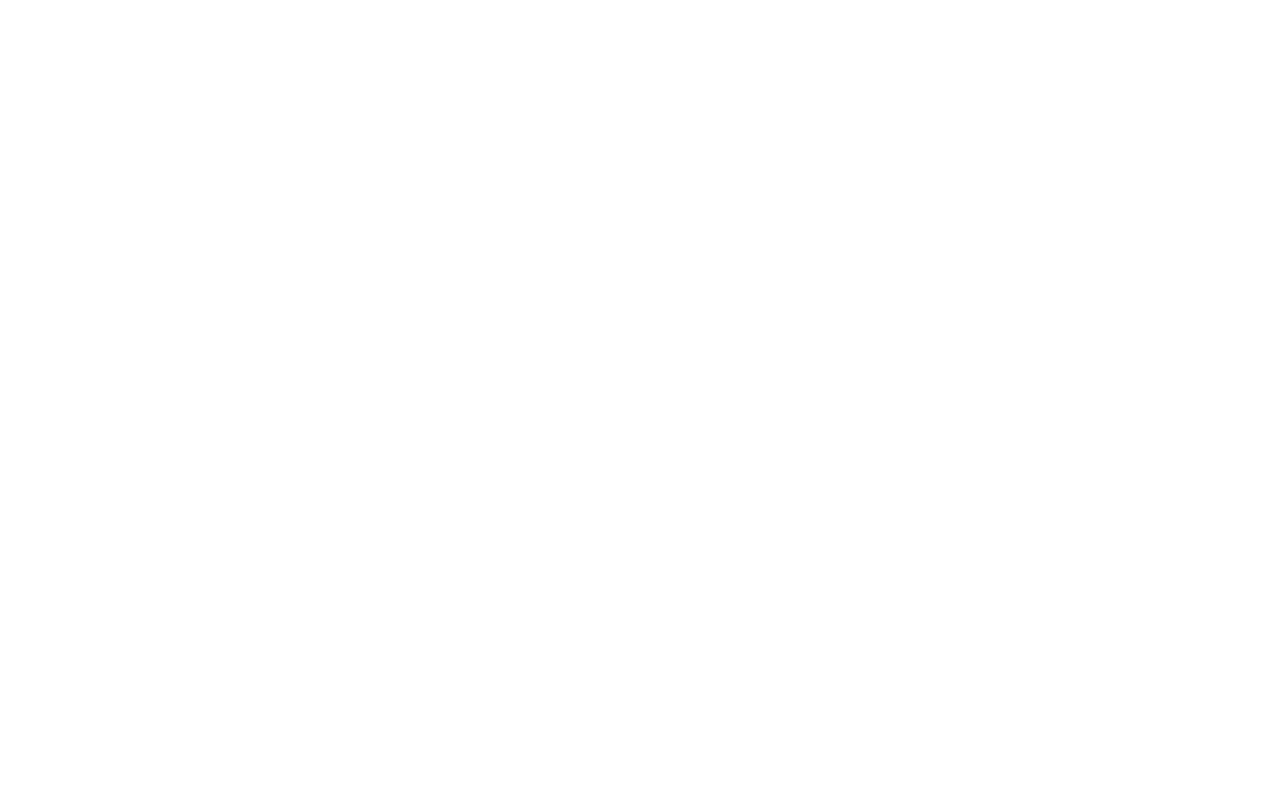
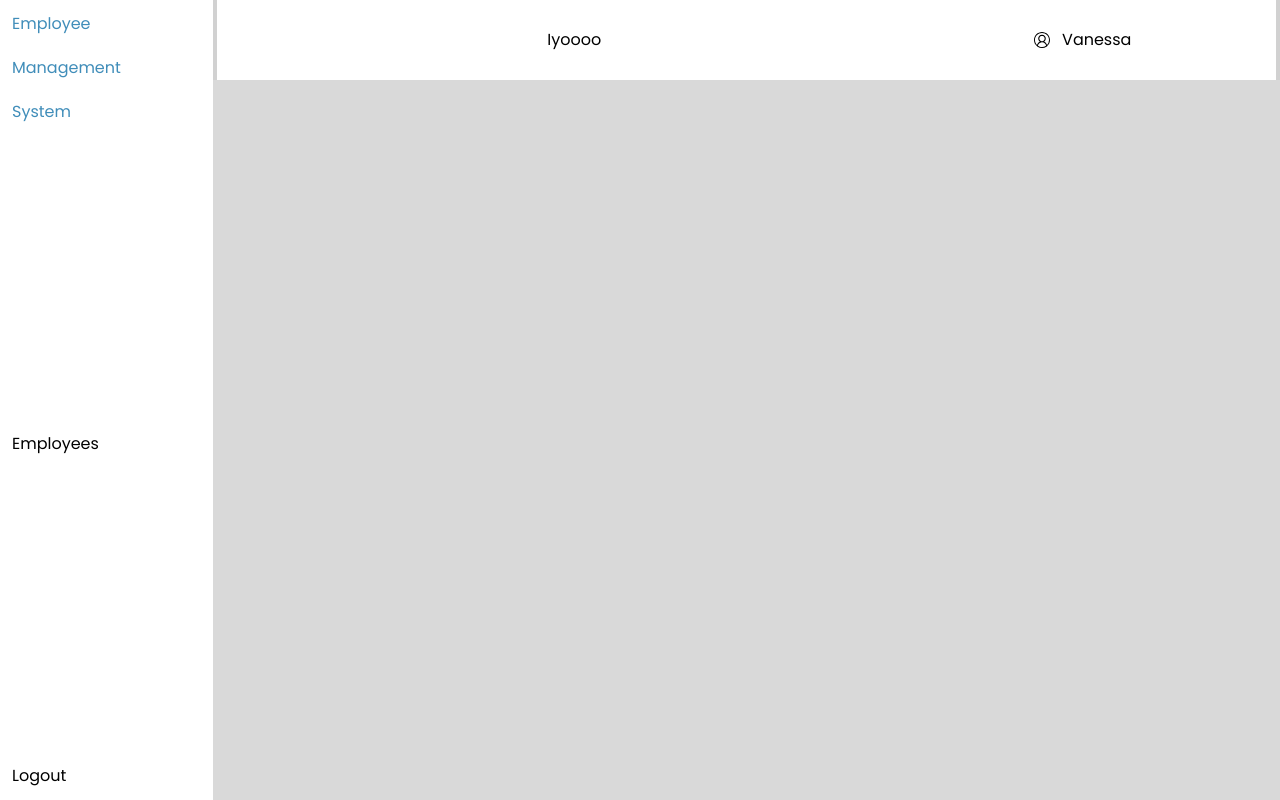
Before and after one commit to Vanex-h/EMS, a React (Vite) app: page /records in a window 1280 px wide. Before the commit this address had no page. Built offline with nearby package versions, Linux system fonts and the light colour scheme.

Commit message:
Some dashboard added

```diff
--- a/src/App.css
+++ b/src/App.css
@@ -5,7 +5,6 @@
 #root {
   /* max-width: 1280px; */
   margin: 0 auto;
-  padding: 2rem;
   text-align: center;
   font-family: "Poppins", sans-serif;
   font-weight: 400;
--- a/src/App.tsx
+++ b/src/App.tsx
@@ -3,6 +3,7 @@
 import {Routes, Route, BrowserRouter} from 'react-router-dom'
 import Login from './components/Login/Login'
 import Signup from './components/Signup/Signup'
+import Records from './components/Records/Records'
 function App() {
 
 
@@ -13,6 +14,7 @@
         <Route path='home' element={<div className='flex flex-col justify-center h-screen text-3xl'> Hello there 👋🏽</div>}></Route>
         <Route path='login' element={<Login />}></Route>
         <Route path='signup' element={<Signup />}></Route>
+        <Route path='records' element={<Records />}></Route>
       </Routes>
       </BrowserRouter>
 
--- a/src/components/Login/LoginLeft.tsx
+++ b/src/components/Login/LoginLeft.tsx
@@ -1,7 +1,7 @@
 import './Login.css'
 const LoginLeft=()=>{
   return (
-    <div className='text-white lg:flex flex-col login-left w-[40%] justify-end p-6 hidden '>
+    <div className='text-white lg:flex flex-col login-left w-[40%] justify-center p-6 hidden '>
     <h2 className='md py-2 text-[#0469a3c2] text-3xl font-bold'>Welcome back!</h2>
 </div>
   )
--- /dev/null
+++ b/src/components/Records/Dashboard.tsx
@@ -0,0 +1,36 @@
+import { VscAccount } from "react-icons/vsc";
+
+const Dashboard = () => {
+    return (
+        <div className="flex flex-row w-full h-full ">
+
+        <div className="flex flex-col justify-between w-1/6 items-start bg-white p-3">
+            <div className="flex flex-col items-start justify-between h-28 text-[#0469a3c2]">
+                <span>Employee</span>
+                <span>Management</span>
+                <span>System</span>
+            </div>
+            <div className="items-start">
+                <h1 className="cursor-pointer m-0 hover:text-[#0469a3c2]">Employees</h1>
+            </div>
+            <div>
+                <div>
+                    Logout
+                </div>
+            </div>
+        </div>
+        <div className=" w-5/6 h-[10%] flex flex-row justify-between p-3 bg-white border-x-4 border-[#D1D1D1]">
+            <div className="flex flex-col justify-center w-2/3">Iyoooo</div>
+            <div className="flex flex-col justify-center w-1/3 items-end">
+                <div className="flex flex-row  w-2/3 items-center">
+
+                <VscAccount />
+                <div className="px-3">Vanessa</div>
+                </div>
+            </div>
+        </div>
+        </div>
+    )
+}
+
+export default Dashboard;
--- a/src/components/Records/Records.tsx
+++ b/src/components/Records/Records.tsx
@@ -1,8 +1,10 @@
-
+import Dashboard from "./Dashboard";
+// import Table from "./Table";
 const Records = () => {
     return (
-        <div>
-            {/* Your component content goes here */}
+        <div className="h-full w-full flex flex-row justify-between bg-[#D9D9D9] ">
+            <Dashboard />
+            {/* <Table /> */}
         </div>
     );
 };
--- /dev/null
+++ b/src/components/Records/Table.tsx
@@ -0,0 +1,11 @@
+
+
+const Table = () => {
+    return (
+        <div>
+        <h1>Table</h1>
+        </div>
+    );
+}
+
+export default Table;
--- a/src/components/Signup/SignupRight.tsx
+++ b/src/components/Signup/SignupRight.tsx
@@ -2,8 +2,8 @@
 const SignupRight= ()=>{
     return(
         <>
-        <div className='text-white lg:flex flex-col login-left w-[40%] justify-end p-6 hidden '>
-        <h2 className='md py-2 text-[#0469a3c2] text-3xl font-bold'>Hello there </h2>
+        <div className='text-white lg:flex flex-col login-left w-[40%] justify-center p-6 hidden '>
+        <h2 className=' py-2 text-[#ffffff] text-3xl font-bold'>Hello there </h2>
 
         </div>
         </>
```
